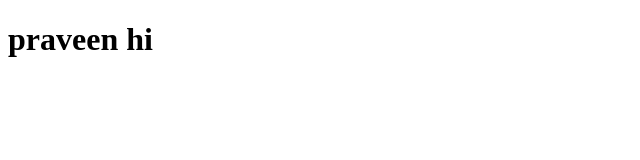
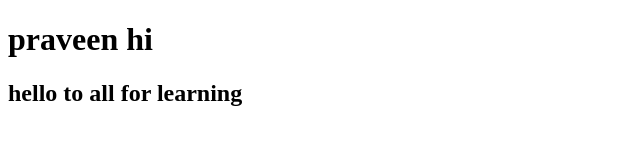
Before and after one commit to praveen-javali/learngit, a plain HTML site: page index.html in a window 1280 px wide. Shown: the whole page, without its empty margins (0-640 px from the left). Drawn offline with Linux system fonts and the light colour scheme.

Commit message:
added new line for branch clone

```diff
--- a/index.html
+++ b/index.html
@@ -7,6 +7,9 @@
     <title>Document</title>
   </head>
   <body>
-    <div><h1>praveen hi</h1></div>
+    <div>
+      <h1>praveen hi</h1>
+      <h2>hello to all for learning</h2>
+    </div>
   </body>
 </html>
```
